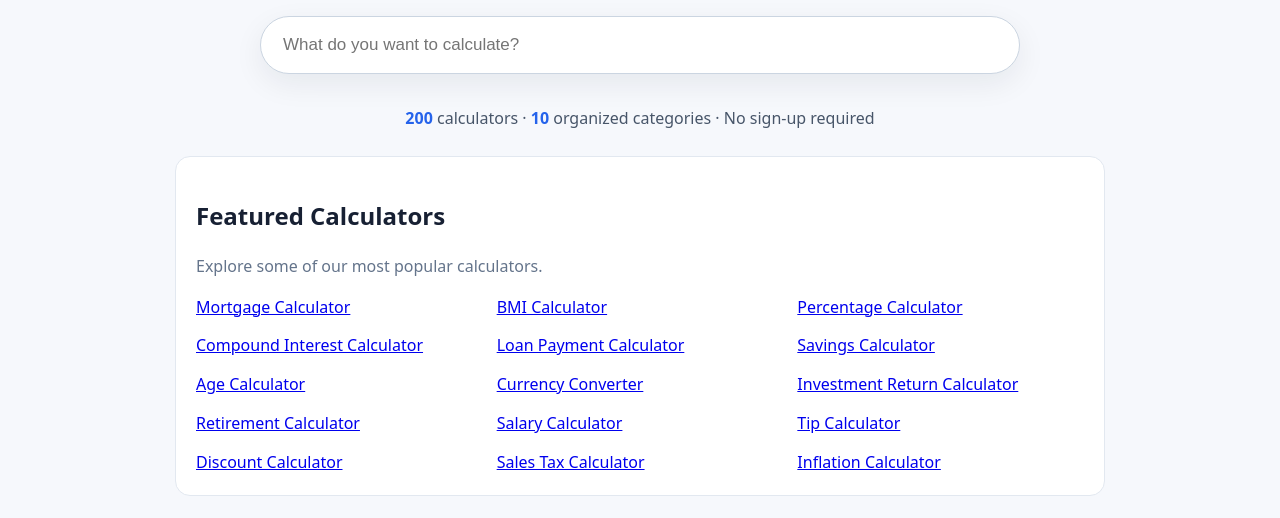
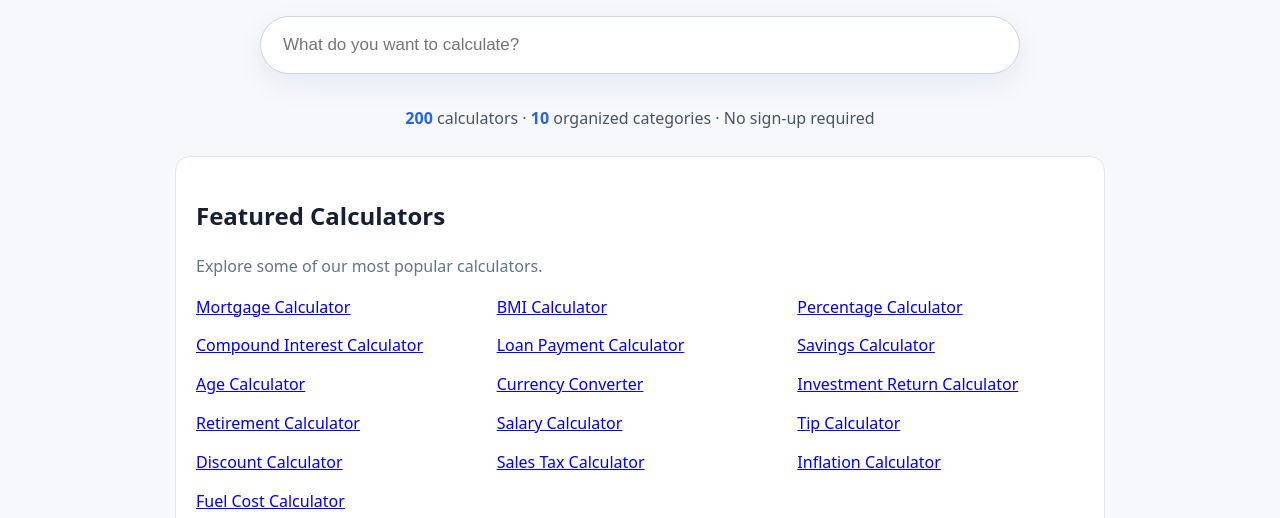
Before and after one commit to okinedo123-cloud/calculate-all-things, a plain HTML site: page index.html in a window 1280 px wide. Shown: the part 251-769 px from the top of the page. Drawn offline with Linux system fonts and the light colour scheme.

Commit message:
Add Fuel Cost Calculator link to index.html

```diff
--- a/index.html
+++ b/index.html
@@ -31,6 +31,9 @@
 
 <a href="/inflation-calculator.html">Inflation Calculator</a>
 
+<a href="/fuel-cost-calculator.html">Fuel Cost Calculator</a>
+
+
 
 
 
```
